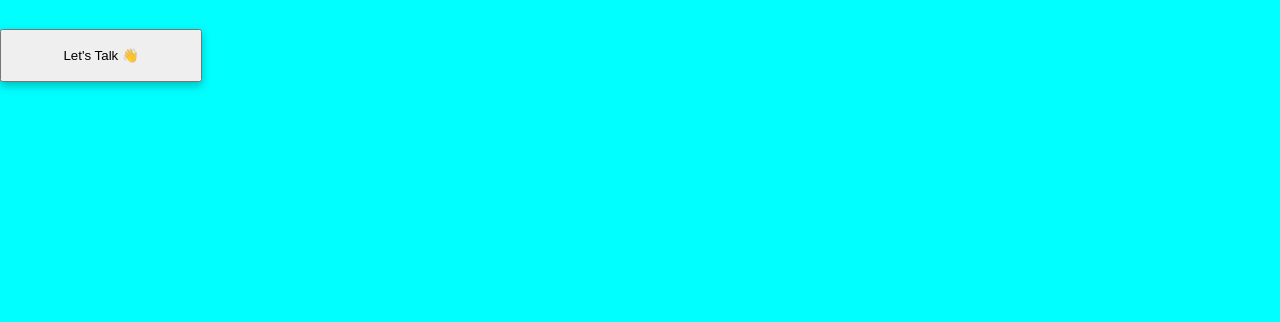
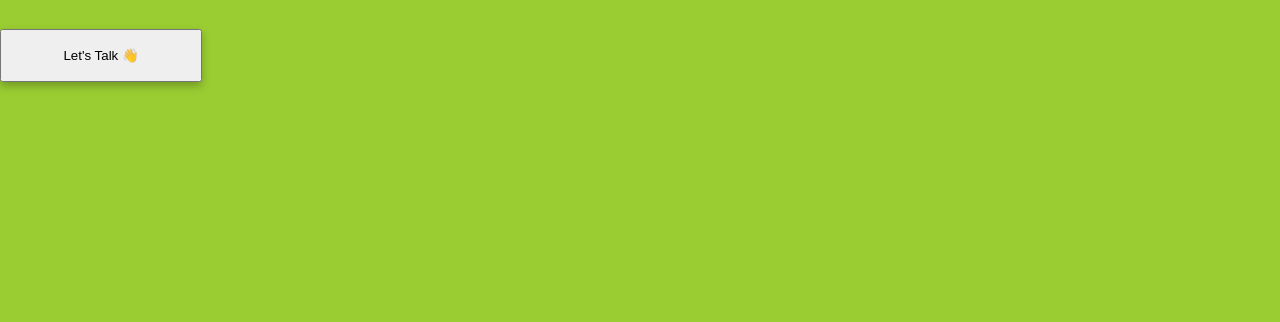
Before and after one commit to ritamedina27/divergentstudio, a React app in the folder divergent-studio/: page / in a window 1280 px wide. Shown: the top 322 px of the page. Built offline with nearby package versions, Linux system fonts and the light colour scheme.

Commit message:
change background color

```diff
--- a/divergent-studio/src/components/Banner/styles.css
+++ b/divergent-studio/src/components/Banner/styles.css
@@ -5,7 +5,7 @@
 }
 
 .container {
-  background-color: cyan;
+  background-color: yellowgreen;
 }
 
 button {
```
